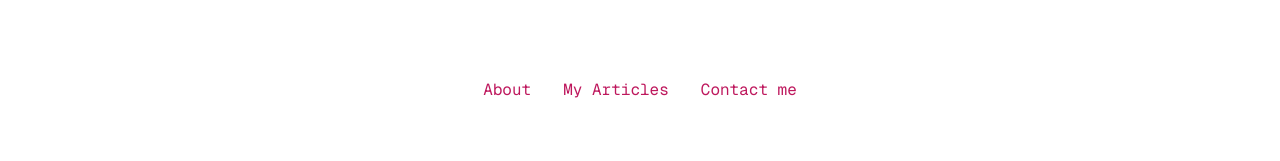
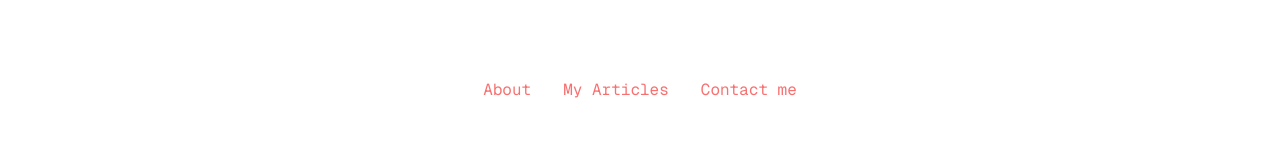
Before and after one commit to kaic/kaic.github.io, a Next.js app: page / in a window 1280 px wide. Shown: the top 161 px of the page. Built offline with nearby package versions, Linux system fonts and the light colour scheme.

Commit message:
fix: change colors

```diff
--- a/src/app/Main/components/Nav.tsx
+++ b/src/app/Main/components/Nav.tsx
@@ -15,7 +15,7 @@ export const Nav = () => {
           <li key={nav.id}>
             <a
               href={`#${nav.name}`}
-              className='text-pink-700 hover:text-pink-900 active:text-pink-950 px-2 py-2'
+              className='text-red-400 hover:text-red-300 active:text-red-900 px-2 py-2'
             >
               {t(`nav.${nav.name}`)}
             </a>
```
